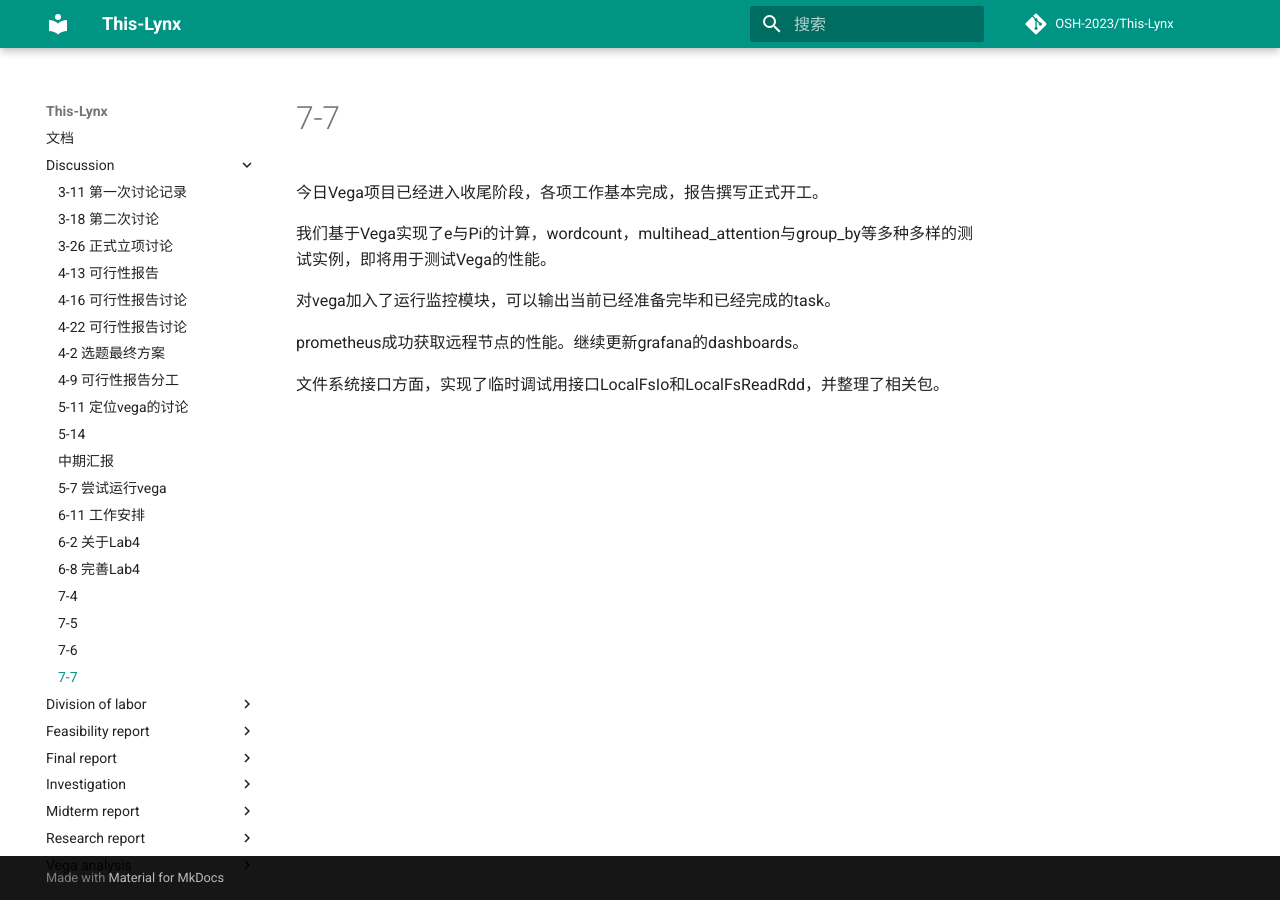
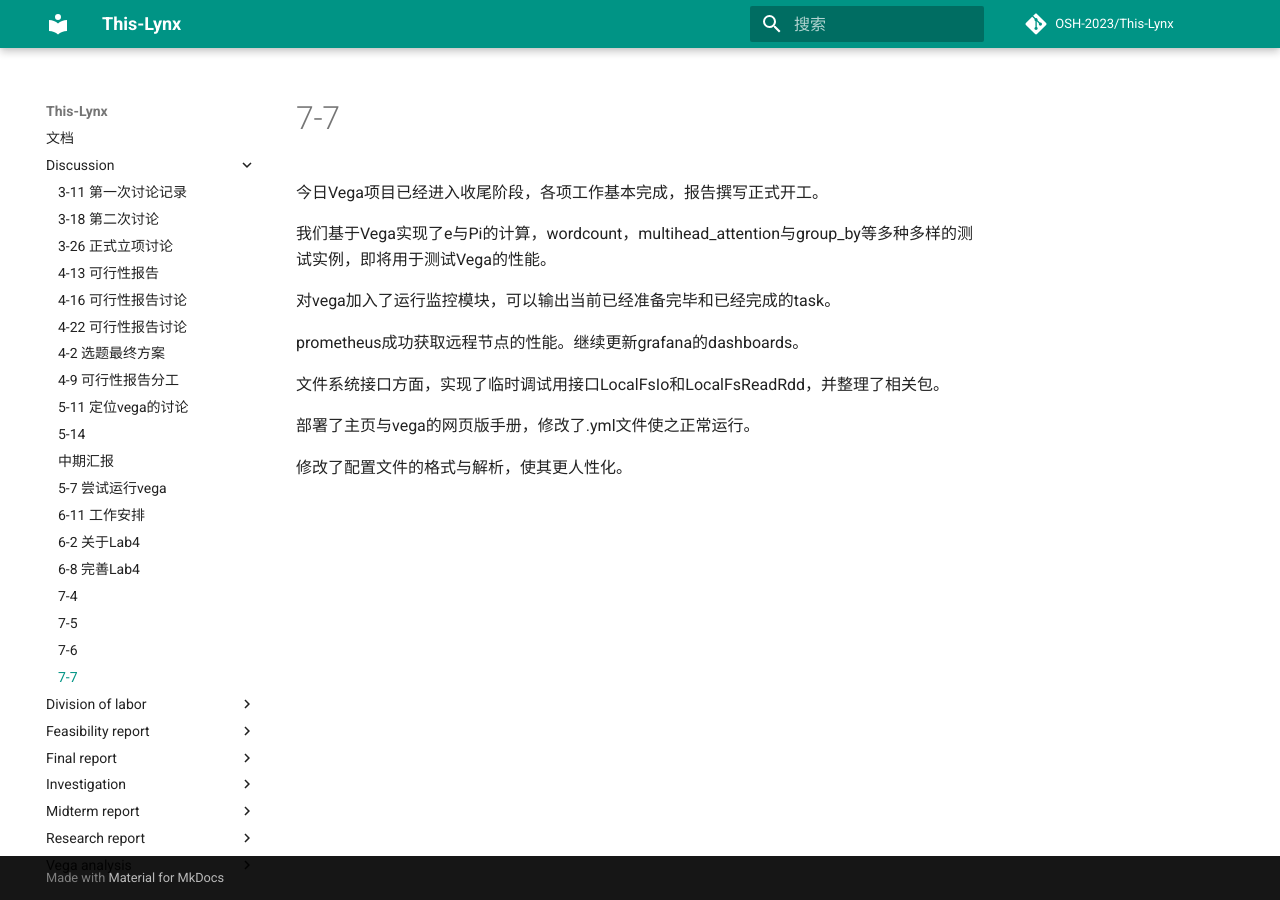
Before and after one commit to OSH-2023/This-Lynx, an MkDocs documentation site: the page built from docs/discussion/7-7.md, in a window 1280 px wide. Built offline with MkDocs 1.6.1 and Material for MkDocs 9.7.7, drawn with Linux system fonts in a browser that asks for light colours; comment, search, counter and statistics services are not loaded.

Commit message:
daily update

```diff
--- a/docs/discussion/7-7.md
+++ b/docs/discussion/7-7.md
@@ -9,3 +9,7 @@
 prometheus成功获取远程节点的性能。继续更新grafana的dashboards。
 
 文件系统接口方面，实现了临时调试用接口LocalFsIo和LocalFsReadRdd，并整理了相关包。
+
+部署了主页与vega的网页版手册，修改了.yml文件使之正常运行。
+
+修改了配置文件的格式与解析，使其更人性化。
```
